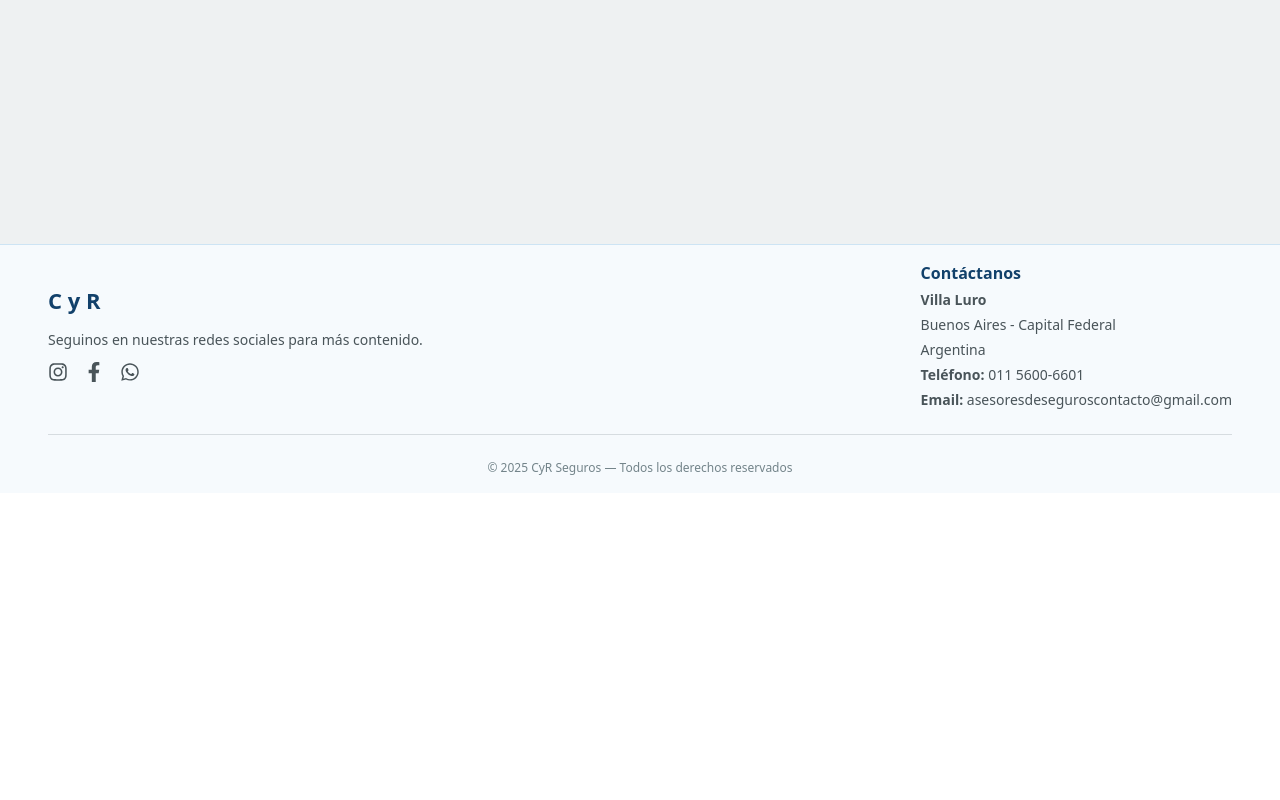
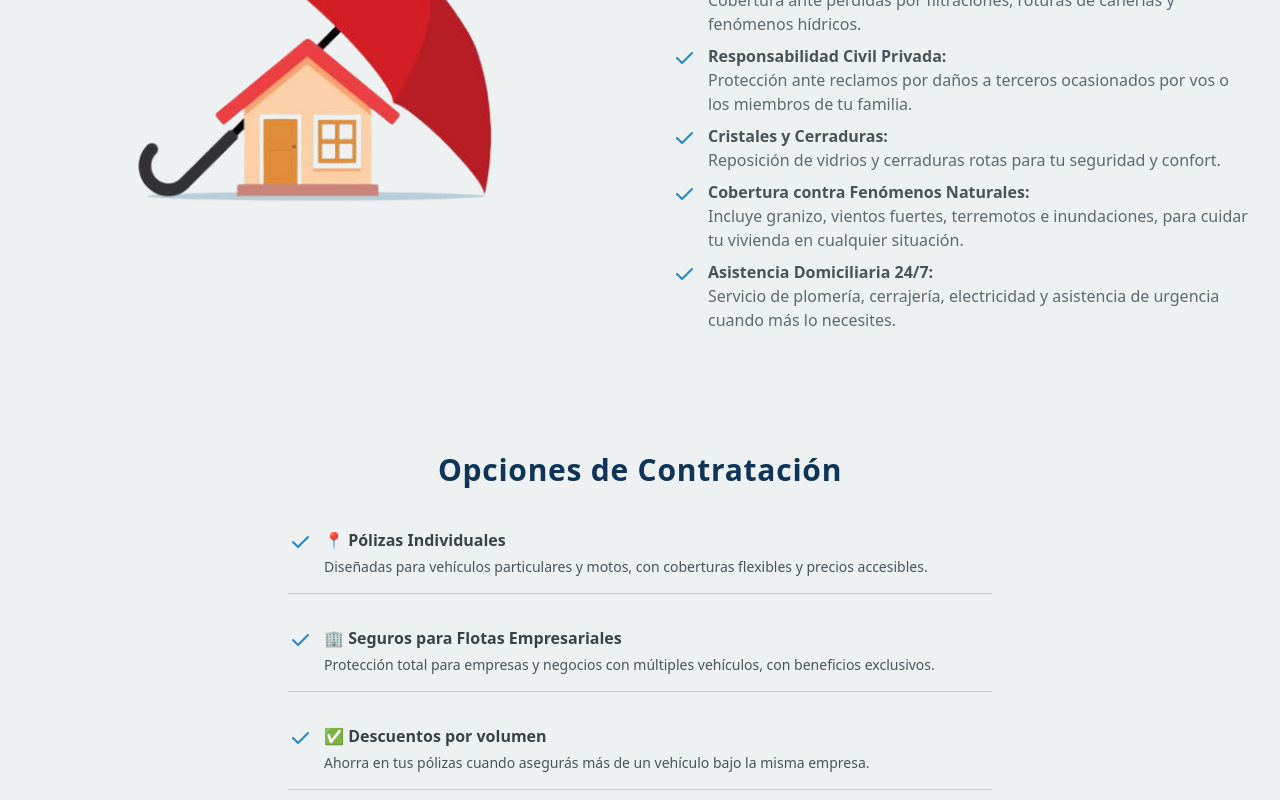
Before and after one commit to PDV10/CyR-Seguros, a React (Vite) app: page /hogar in a window 1280 px wide. Shown: the part 620-1420 px from the top of the page. Before the commit the page ends 1113 px from the top, so only its background shows below. Built offline with nearby package versions, Linux system fonts and the light colour scheme.

Commit message:
se agrega pantalla de hogar

```diff
--- /dev/null
+++ b/src/components/ui/OpcionesDeContratacion.tsx
@@ -0,0 +1,80 @@
+// src/components/ui/OpcionesDeContratacion.tsx
+import { Box, Heading, VStack, Text, HStack, Icon } from "@chakra-ui/react";
+import { TbCheck } from "react-icons/tb";
+import RevealOnScroll from "../animations/RevealOnScroll";
+
+type Opcion = {
+  title: string;
+  description: string;
+};
+
+const opciones: Opcion[] = [
+  {
+    title: "📍 Pólizas Individuales",
+    description:
+      "Diseñadas para vehículos particulares y motos, con coberturas flexibles y precios accesibles.",
+  },
+  {
+    title: "🏢 Seguros para Flotas Empresariales",
+    description:
+      "Protección total para empresas y negocios con múltiples vehículos, con beneficios exclusivos.",
+  },
+  {
+    title: "✅ Descuentos por volumen",
+    description:
+      "Ahorra en tus pólizas cuando asegurás más de un vehículo bajo la misma empresa.",
+  },
+  {
+    title: "✅ Gestión centralizada de pólizas",
+    description:
+      "Administra todas tus coberturas desde un solo lugar, simplificando la gestión y el seguimiento.",
+  },
+];
+
+export default function OpcionesDeContratacion() {
+  return (
+    <RevealOnScroll delay={0.2}>
+      <Box
+        w="full"
+        maxW="container.md"
+        mx="auto"
+        mb={16}
+        px={{ base: 4, md: 8 }}
+        textAlign="center"
+      >
+        <Heading
+          as="h2"
+          size="lg"
+          fontWeight="bold"
+          color="lightBlue.900"
+          mb={10}
+        >
+          Opciones de Contratación
+        </Heading>
+
+        <VStack align="stretch" spacing={8}>
+          {opciones.map((opcion, idx) => (
+            <HStack
+              key={opcion.title}
+              align="start"
+              spacing={3}
+              pb={4}
+              borderBottom={idx !== opciones.length - 1 ? "1px solid" : "none"}
+              borderColor="gray.200"
+            >
+              <Icon as={TbCheck} color="lightBlue.400" boxSize={6} mt="2px" />
+              <Box textAlign="left">
+                <Text fontWeight="bold" color="gray.800" mb={1}>
+                  {opcion.title}
+                </Text>
+                <Text color="gray.700" fontSize="sm">
+                  {opcion.description}
+                </Text>
+              </Box>
+            </HStack>
+          ))}
+        </VStack>
+      </Box>
+    </RevealOnScroll>
+  );
+}
--- a/src/routes/hogar/index.tsx
+++ b/src/routes/hogar/index.tsx
@@ -1,4 +1,58 @@
-import MainContainer from "../../components/layout/MainContainer";
-export default function index() {
-  return <MainContainer>Hogar</MainContainer>;
+import ProductCardLayout from "../../components/ui/ProductCardLayout";
+import hogarImg from "../../assets/img/products/hogar.png";
+import OpcionesDeContratacion from "../../components/ui/OpcionesDeContratacion";
+
+export default function Index() {
+  return (
+    <>
+      <ProductCardLayout
+        title="Seguros de Hogar"
+        subtitle="Protegé tu casa y a los que más querés 🏡"
+        description={`Sabemos que tu hogar es mucho más que una propiedad: es el lugar donde compartís momentos con quienes más querés.
+Con nuestros planes de seguro, cuidás tanto la estructura de tu casa como tus pertenencias y tu tranquilidad.`}
+        imageSrc={hogarImg}
+        imageAlt="Hogar asegurado"
+        rightTitle="Tu casa es tu refugio, por eso diseñamos planes flexibles que protegen tu vivienda y todo lo que hay dentro."
+        items={[
+          {
+            title: "Incendio de Edificio y Contenido",
+            description:
+              "Protección integral ante incendio en la vivienda o en tus pertenencias.",
+          },
+          {
+            title: "Robo y Hurto de Contenido",
+            description:
+              "Cubrimos la sustracción de objetos de valor dentro del hogar, con asistencia en reposición.",
+          },
+          {
+            title: "Daños por Agua",
+            description:
+              "Cobertura ante pérdidas por filtraciones, roturas de cañerías y fenómenos hídricos.",
+          },
+          {
+            title: "Responsabilidad Civil Privada",
+            description:
+              "Protección ante reclamos por daños a terceros ocasionados por vos o los miembros de tu familia.",
+          },
+          {
+            title: "Cristales y Cerraduras",
+            description:
+              "Reposición de vidrios y cerraduras rotas para tu seguridad y confort.",
+          },
+          {
+            title: "Cobertura contra Fenómenos Naturales",
+            description:
+              "Incluye granizo, vientos fuertes, terremotos e inundaciones, para cuidar tu vivienda en cualquier situación.",
+          },
+          {
+            title: "Asistencia Domiciliaria 24/7",
+            description:
+              "Servicio de plomería, cerrajería, electricidad y asistencia de urgencia cuando más lo necesites.",
+          },
+        ]}
+        px={{ base: 4, md: 8 }}
+      />
+      <OpcionesDeContratacion />
+    </>
+  );
 }
```
Also changed, not shown: src/assets/img/products/hogar.jpg (deleted), src/assets/img/products/hogar.png (added).
